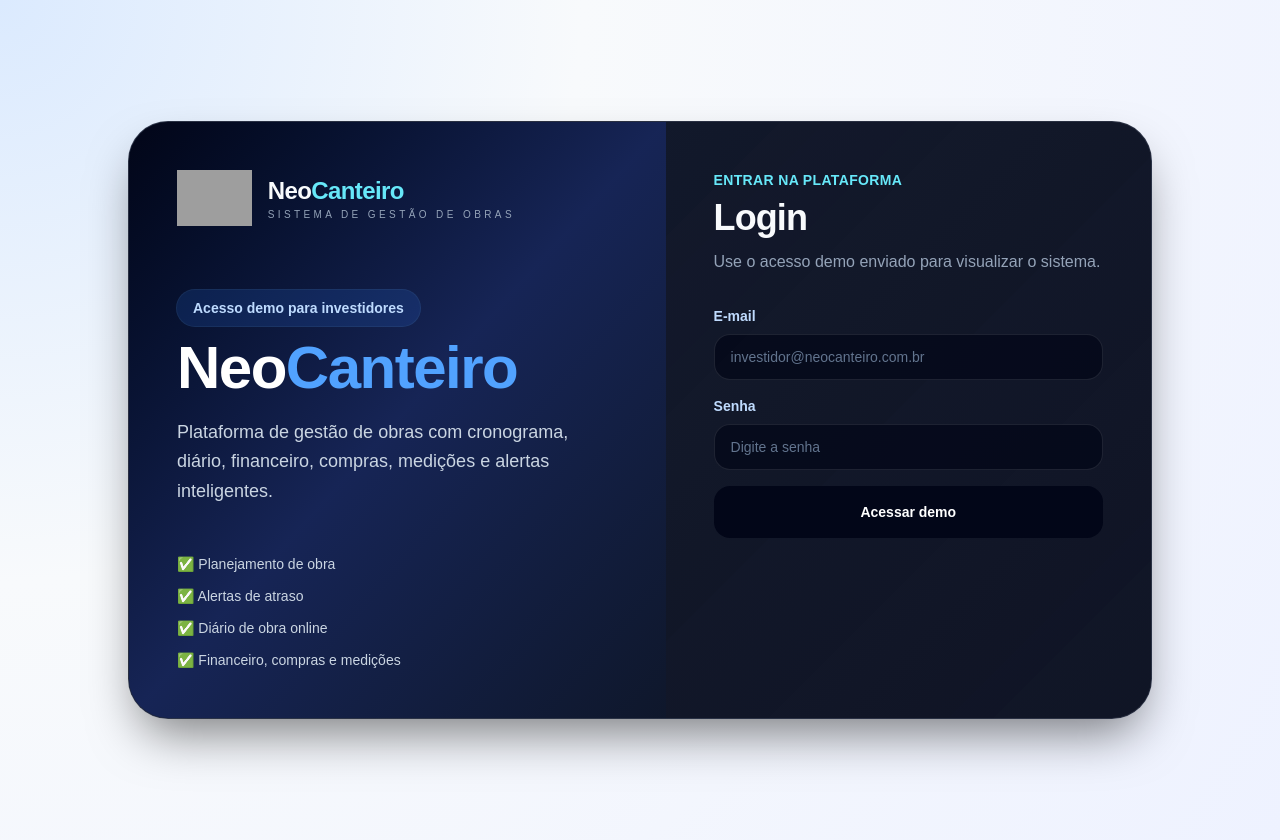
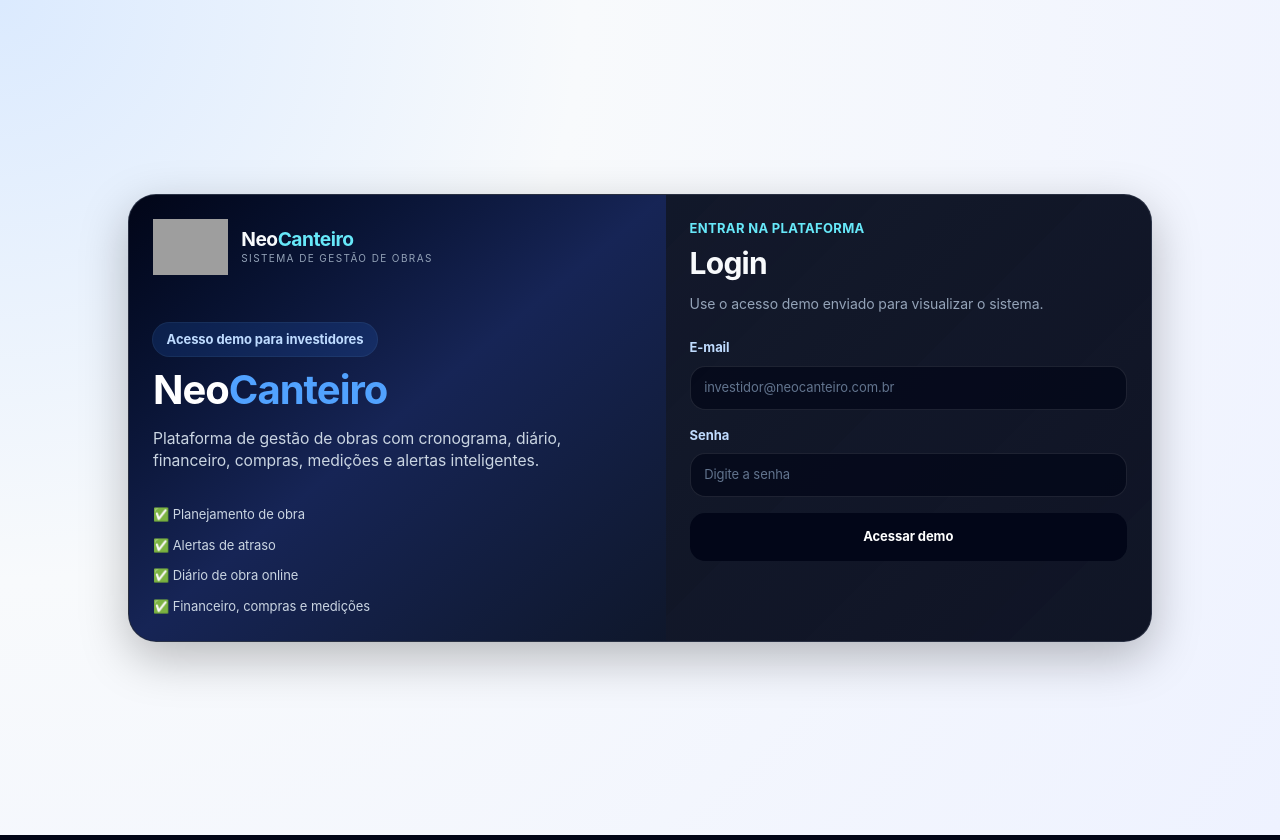
Before and after one commit to Yohanmp88/Neo-Canteiro, a Next.js app: page / in a window 1280 px wide. Built offline with nearby package versions, Linux system fonts and the light colour scheme; grey boxes are pictures that could not be loaded.

Commit message:
Refine SaaS UI density and hierarchy

```diff
--- a/src/app/globals.css
+++ b/src/app/globals.css
@@ -123,3 +123,95 @@ select,
 textarea {
   color-scheme: dark;
 }
+
+/* Premium SaaS density pass: keeps the dark product language while dialing back oversized legacy utilities. */
+body {
+  font-family: Inter, ui-sans-serif, system-ui, -apple-system, BlinkMacSystemFont, "Segoe UI", sans-serif;
+  font-size: 14px;
+  line-height: 1.55;
+  letter-spacing: -0.006em;
+}
+
+[class~="font-black"] {
+  font-weight: 750 !important;
+}
+
+[class~="text-6xl"] { font-size: 3rem !important; line-height: 1.05 !important; }
+[class~="text-5xl"] { font-size: 2.5rem !important; line-height: 1.08 !important; }
+[class~="text-4xl"] { font-size: 1.875rem !important; line-height: 1.15 !important; }
+[class~="text-3xl"] { font-size: 1.45rem !important; line-height: 1.2 !important; }
+[class~="text-2xl"] { font-size: 1.2rem !important; line-height: 1.28 !important; }
+[class~="text-xl"] { font-size: 1.05rem !important; line-height: 1.35 !important; }
+[class~="text-lg"] { font-size: 0.98rem !important; line-height: 1.45 !important; }
+[class~="text-base"] { font-size: 0.9rem !important; line-height: 1.6 !important; }
+[class~="text-sm"] { font-size: 0.8125rem !important; line-height: 1.5 !important; }
+[class~="text-xs"] { font-size: 0.6875rem !important; line-height: 1.45 !important; }
+
+[class~="tracking-[0.34em]"],
+[class~="tracking-[0.28em]"],
+[class~="tracking-[0.25em]"],
+[class~="tracking-[0.2em]"] {
+  letter-spacing: 0.14em !important;
+}
+
+[class~="rounded-[2.5rem]"] { border-radius: 1.75rem !important; }
+[class~="rounded-[2.25rem]"] { border-radius: 1.5rem !important; }
+[class~="rounded-[2rem]"] { border-radius: 1.35rem !important; }
+[class~="rounded-[1.7rem]"] { border-radius: 1.25rem !important; }
+[class~="rounded-[1.5rem]"] { border-radius: 1.15rem !important; }
+[class~="rounded-2xl"] { border-radius: 0.95rem !important; }
+[class~="rounded-xl"] { border-radius: 0.75rem !important; }
+
+[class~="p-12"] { padding: 2rem !important; }
+[class~="p-10"] { padding: 1.75rem !important; }
+[class~="p-9"] { padding: 1.75rem !important; }
+[class~="p-8"] { padding: 1.5rem !important; }
+[class~="p-7"] { padding: 1.5rem !important; }
+[class~="p-6"] { padding: 1.25rem !important; }
+[class~="p-5"] { padding: 1.1rem !important; }
+[class~="p-4"] { padding: 0.9rem !important; }
+[class~="px-8"] { padding-left: 1.5rem !important; padding-right: 1.5rem !important; }
+[class~="px-6"] { padding-left: 1.25rem !important; padding-right: 1.25rem !important; }
+[class~="px-5"] { padding-left: 1rem !important; padding-right: 1rem !important; }
+[class~="px-4"] { padding-left: 0.85rem !important; padding-right: 0.85rem !important; }
+[class~="py-5"] { padding-top: 1.05rem !important; padding-bottom: 1.05rem !important; }
+[class~="py-4"] { padding-top: 0.9rem !important; padding-bottom: 0.9rem !important; }
+[class~="py-3"] { padding-top: 0.7rem !important; padding-bottom: 0.7rem !important; }
+[class~="py-2"] { padding-top: 0.45rem !important; padding-bottom: 0.45rem !important; }
+
+[class~="gap-8"] { gap: 1.5rem !important; }
+[class~="gap-6"] { gap: 1.25rem !important; }
+[class~="gap-5"] { gap: 1rem !important; }
+[class~="gap-4"] { gap: 0.85rem !important; }
+[class~="gap-3"] { gap: 0.7rem !important; }
+[class~="mt-16"] { margin-top: 3rem !important; }
+[class~="mt-12"] { margin-top: 2rem !important; }
+[class~="mt-8"] { margin-top: 1.5rem !important; }
+[class~="mt-7"] { margin-top: 1.25rem !important; }
+[class~="mt-6"] { margin-top: 1.15rem !important; }
+[class~="mt-5"] { margin-top: 1rem !important; }
+[class~="mt-4"] { margin-top: 0.85rem !important; }
+[class~="mb-6"] { margin-bottom: 1.15rem !important; }
+[class~="mb-5"] { margin-bottom: 1rem !important; }
+[class~="mb-4"] { margin-bottom: 0.85rem !important; }
+
+[class~="shadow-2xl"],
+[class~="shadow-xl"],
+[class~="shadow-lg"],
+[class*="shadow-[0_30px"],
+[class*="shadow-[0_24px"],
+[class*="shadow-[0_22px"],
+[class*="shadow-[0_18px"] {
+  box-shadow: 0 16px 48px rgba(0, 0, 0, 0.26) !important;
+}
+
+[class~="blur-3xl"] {
+  opacity: 0.72;
+}
+
+input,
+select,
+textarea,
+button {
+  font: inherit;
+}
--- a/src/components/Header.js
+++ b/src/components/Header.js
@@ -17,22 +17,22 @@ export function Header() {
   }
 
   return (
-    <header className="sticky top-0 z-50 border-b border-white/10 bg-slate-950/85 shadow-[0_18px_60px_rgba(0,0,0,0.35)] backdrop-blur-2xl">
-      <div className="h-16 px-6 flex items-center justify-between">
+    <header className="sticky top-0 z-50 border-b border-white/10 bg-slate-950/85 shadow-[0_10px_34px_rgba(0,0,0,0.24)] backdrop-blur-2xl">
+      <div className="h-14 px-5 flex items-center justify-between">
         {/* Logo */}
         <div className="flex items-center gap-3">
-          <div className="flex h-9 w-9 items-center justify-center rounded-xl bg-gradient-to-br from-cyan-300 via-blue-400 to-indigo-500 shadow-lg shadow-cyan-950/40 ring-1 ring-white/20">
-            <span className="text-slate-950 font-black text-lg">N</span>
+          <div className="flex h-8 w-8 items-center justify-center rounded-lg bg-gradient-to-br from-cyan-300 via-blue-400 to-indigo-500 shadow-lg shadow-cyan-950/40 ring-1 ring-white/20">
+            <span className="text-slate-950 font-bold text-sm">N</span>
           </div>
-          <span className="hidden text-lg font-black tracking-tight text-white sm:inline">NeoCanteiro</span>
+          <span className="hidden text-base font-bold tracking-tight text-white sm:inline">NeoCanteiro</span>
         </div>
 
         {/* User Info */}
-        <div className="flex items-center gap-4">
+        <div className="flex items-center gap-3">
           {userProfile && (
             <>
               <div className="text-right hidden sm:block">
-                <p className="text-sm font-bold text-white">{userProfile.nome}</p>
+                <p className="text-xs font-semibold text-white">{userProfile.nome}</p>
                 <p className="text-xs text-slate-400">
                   {userProfile.tipo_usuario === 'engenheiro'
                     ? 'Engenheiro'
@@ -43,7 +43,7 @@ export function Header() {
               </div>
 
               {/* Avatar */}
-              <div className="flex h-10 w-10 cursor-pointer items-center justify-center rounded-2xl bg-gradient-to-br from-cyan-300 to-blue-500 font-black text-slate-950 shadow-lg shadow-cyan-950/30 ring-1 ring-white/20 transition hover:from-cyan-200 hover:to-blue-400">
+              <div className="flex h-9 w-9 cursor-pointer items-center justify-center rounded-xl bg-gradient-to-br from-cyan-300 to-blue-500 font-bold text-slate-950 shadow-lg shadow-cyan-950/30 ring-1 ring-white/20 transition hover:from-cyan-200 hover:to-blue-400">
                 {userProfile.nome.charAt(0).toUpperCase()}
               </div>
 
@@ -51,7 +51,7 @@ export function Header() {
               <button
                 onClick={handleLogout}
                 disabled={loading}
-                className="rounded-xl border border-white/10 px-4 py-2 text-sm font-bold text-slate-300 transition hover:border-cyan-300/40 hover:bg-white/10 hover:text-white disabled:opacity-50"
+                className="rounded-xl border border-white/10 px-4 py-2 text-xs font-semibold text-slate-300 transition hover:border-cyan-300/40 hover:bg-white/10 hover:text-white disabled:opacity-50"
               >
                 {loading ? 'Saindo...' : 'Sair'}
               </button>
--- a/src/components/Sidebar.js
+++ b/src/components/Sidebar.js
@@ -19,7 +19,7 @@ export function Sidebar({ activeTab, onTabChange }) {
       {/* Mobile Toggle */}
       <button
         onClick={() => setMobileOpen(!mobileOpen)}
-        className="fixed bottom-6 right-6 z-40 flex h-14 w-14 items-center justify-center rounded-2xl bg-gradient-to-br from-cyan-300 to-blue-500 font-black text-slate-950 shadow-2xl shadow-cyan-950/40 ring-1 ring-white/20 transition hover:from-cyan-200 hover:to-blue-400 lg:hidden"
+        className="fixed bottom-5 right-5 z-40 flex h-12 w-12 items-center justify-center rounded-xl bg-gradient-to-br from-cyan-300 to-blue-500 font-bold text-slate-950 shadow-2xl shadow-cyan-950/40 ring-1 ring-white/20 transition hover:from-cyan-200 hover:to-blue-400 lg:hidden"
       >
         ☰
       </button>
@@ -27,14 +27,14 @@ export function Sidebar({ activeTab, onTabChange }) {
       {/* Sidebar */}
       <aside
         className={`
-          fixed left-0 top-16 bottom-0 w-64 border-r border-white/10 bg-slate-950/90 p-4 shadow-[0_24px_90px_rgba(0,0,0,0.45)] backdrop-blur-2xl
+          fixed left-0 top-14 bottom-0 w-60 border-r border-white/10 bg-slate-950/90 p-3 shadow-[0_14px_44px_rgba(0,0,0,0.32)] backdrop-blur-2xl
           transform transition-transform duration-300
           ${mobileOpen ? 'translate-x-0' : '-translate-x-full'}
           lg:translate-x-0 lg:static lg:top-0
           z-30
         `}
       >
-        <nav className="space-y-2">
+        <nav className="space-y-1.5">
           {tabs.map((tab) => (
             <button
               key={tab.id}
@@ -43,16 +43,16 @@ export function Sidebar({ activeTab, onTabChange }) {
                 setMobileOpen(false)
               }}
               className={`
-                flex w-full items-center gap-3 rounded-2xl px-4 py-3 transition
+                flex w-full items-center gap-2.5 rounded-xl px-3 py-2.5 transition
                 ${
                   activeTab === tab.id
-                    ? 'bg-gradient-to-r from-cyan-300 to-blue-500 font-black text-slate-950 shadow-lg shadow-cyan-950/30'
+                    ? 'bg-gradient-to-r from-cyan-300 to-blue-500 font-semibold text-slate-950 shadow-md shadow-cyan-950/25'
                     : 'text-slate-300 hover:bg-white/10 hover:text-white'
                 }
               `}
             >
-              <span className="text-lg">{tab.icon}</span>
-              <span className="text-sm font-medium">{tab.label}</span>
+              <span className="text-base">{tab.icon}</span>
+              <span className="text-[13px] font-medium">{tab.label}</span>
             </button>
           ))}
         </nav>
```
Also changed, not shown: src/app/page.js (+62 -48 lines).
